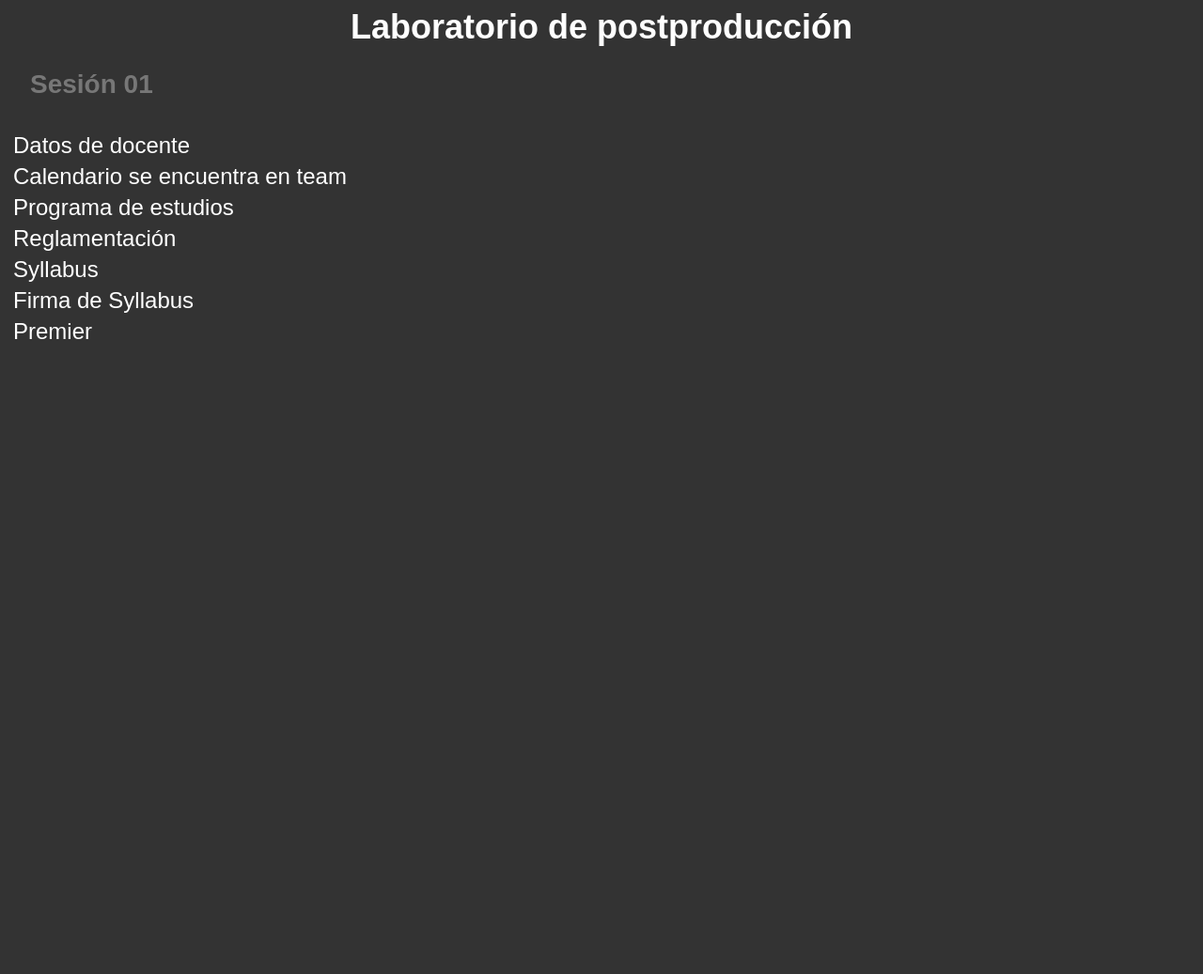
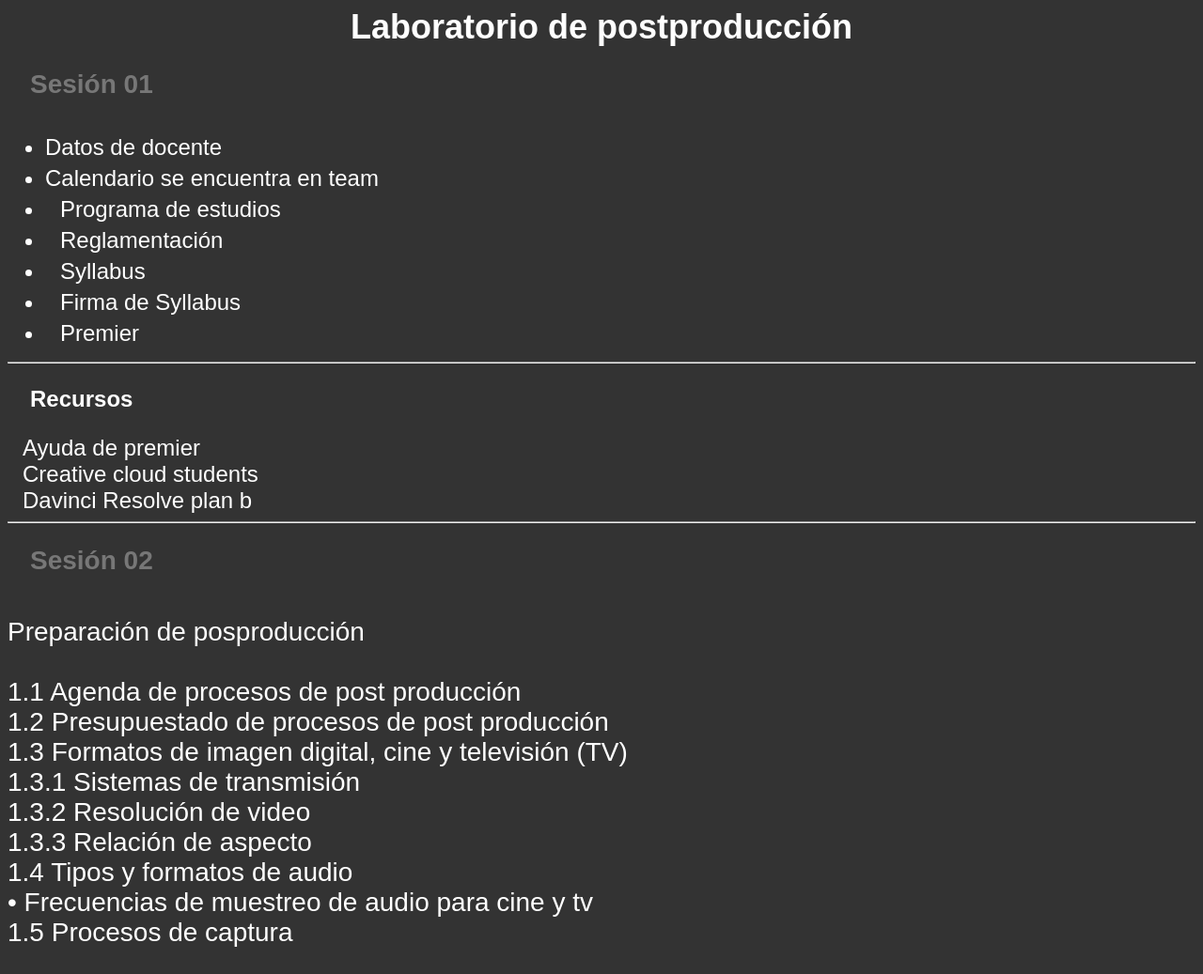
Before and after one commit to justgudegg/postproduccion, a plain HTML site: page index.html in a window 1280 px wide. Shown: the whole page at 94% size. Before the commit the page ends 800 px from the top, so only its background shows below. Drawn offline with Linux system fonts and the light colour scheme.

Commit message:
add sesion 02, add css styles

```diff
--- a/index.html
+++ b/index.html
@@ -7,6 +7,7 @@
     <link rel="stylesheet" href="./styles.css">
 
 </head>
+
 <body>
     <h1>Laboratorio de postproducción</h1>
     <h2>Sesión 01</h2>
@@ -18,7 +19,26 @@
       <li><a href="./docs/syllabus.xlsx"download>Syllabus</a></li>
       <li><a href="https://forms.office.com/pages/responsepage.aspx?id=OIIr_ImSX0Kxt7JwA9cR8-i3zEjtgcBNg-AXZl1K0MtUQllPWlFVOTdKNlpWQ0FLR1dNN1dFV0kyMy4u">Firma de Syllabus</a></li>
       <li><a href="https://helpx.adobe.com/es/support/premiere-pro.html">Premier</a></li>
+    </ul>
+    <hr>
+    <h3>Recursos</h3>
+    <a href="https://helpx.adobe.com/es/support/premiere-pro.html">Ayuda de premier</a><br>
+    <a href="https://www.adobe.com/mx/creativecloud.html?gclid=EAIaIQobChMIifKZ7cXzgAMVGyKtBh3Eiw0MEAAYASAAEgJ0RfD_BwE&sdid=KQPRG&mv=search&ef_id=EAIaIQobChMIifKZ7cXzgAMVGyKtBh3Eiw0MEAAYASAAEgJ0RfD_BwE:G:s&s_kwcid=AL!3085!3!587459074799!p!!g!!adobecreative%20cloud!16403476757!137668663390&gad=1">Creative cloud students</a><br>
+    <a href="https://www.blackmagicdesign.com/mx/products/davinciresolve">Davinci Resolve plan b</a>
+    <hr>
 
-    </ul>
+    <h2>Sesión 02</h2>
+<p>
+    Preparación de posproducción <br> <br>
+1.1 Agenda de procesos de post producción <br>
+1.2 Presupuestado de procesos de post producción <br>
+1.3 Formatos de imagen digital, cine y televisión (TV) <br>
+1.3.1 Sistemas de transmisión <br>
+1.3.2 Resolución de video <br>
+1.3.3 Relación de aspecto <br>
+1.4 Tipos y formatos de audio <br>
+•	Frecuencias de muestreo de audio para cine y tv <br>
+1.5 Procesos de captura <br>
+</p>
 </body>
 </html>
--- a/styles.css
+++ b/styles.css
@@ -17,12 +17,26 @@ h2{
     padding: 16px;
 }
 
+h3{
+    color: white;
+    font-size: 24px;
+    margin: 8px;
+    padding: 16px;
+}
+
 a{
     color: white;
     text-decoration: none;
     font-size: 24px;
+    padding: 16px;
+}
+p{
+    color: white;
+    text-decoration: none;
+    font-size: 28px;
 }
 
+}
 ul{
     list-style-type: none;
     text-decoration: none;
@@ -36,3 +50,6 @@ li{
     text-decoration: none;
     font-size: 24px;
 }
+
+
+}
```
